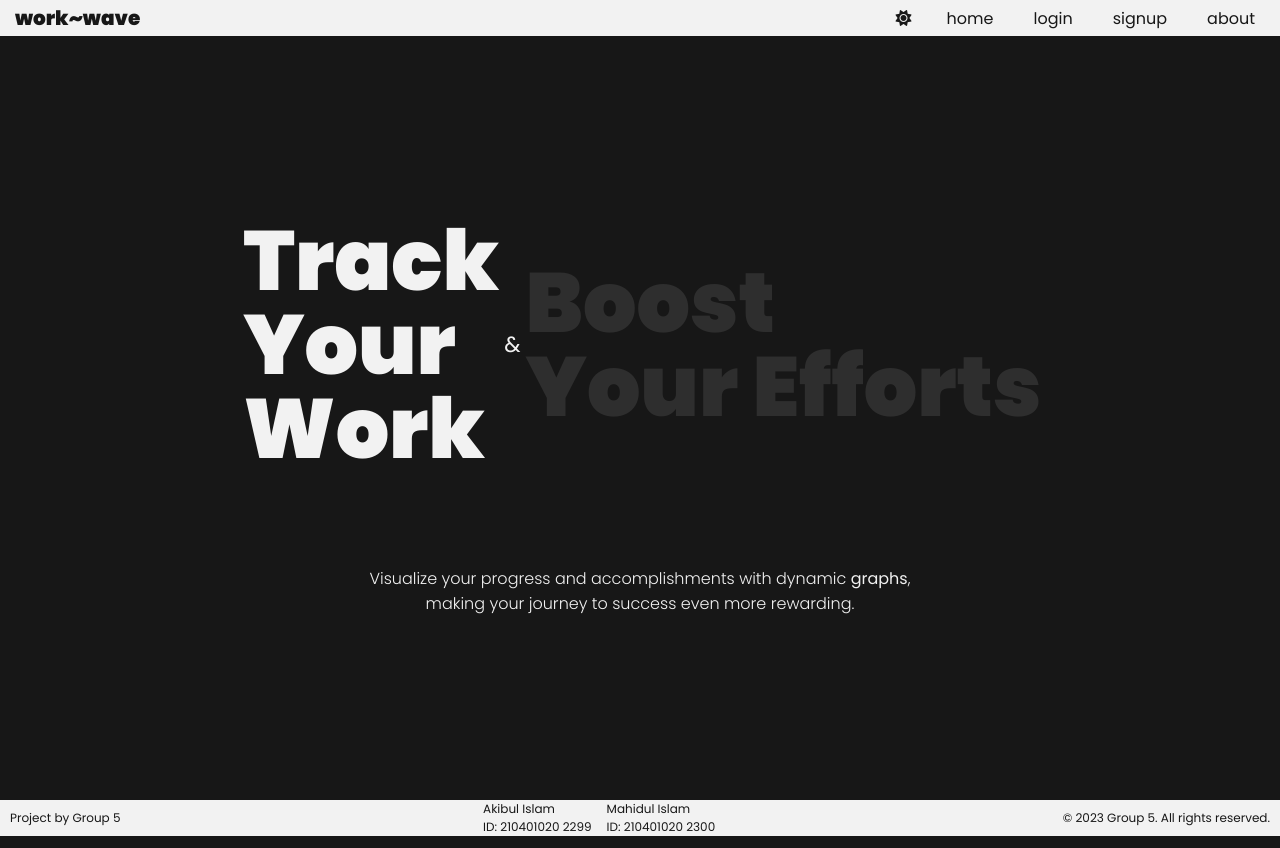
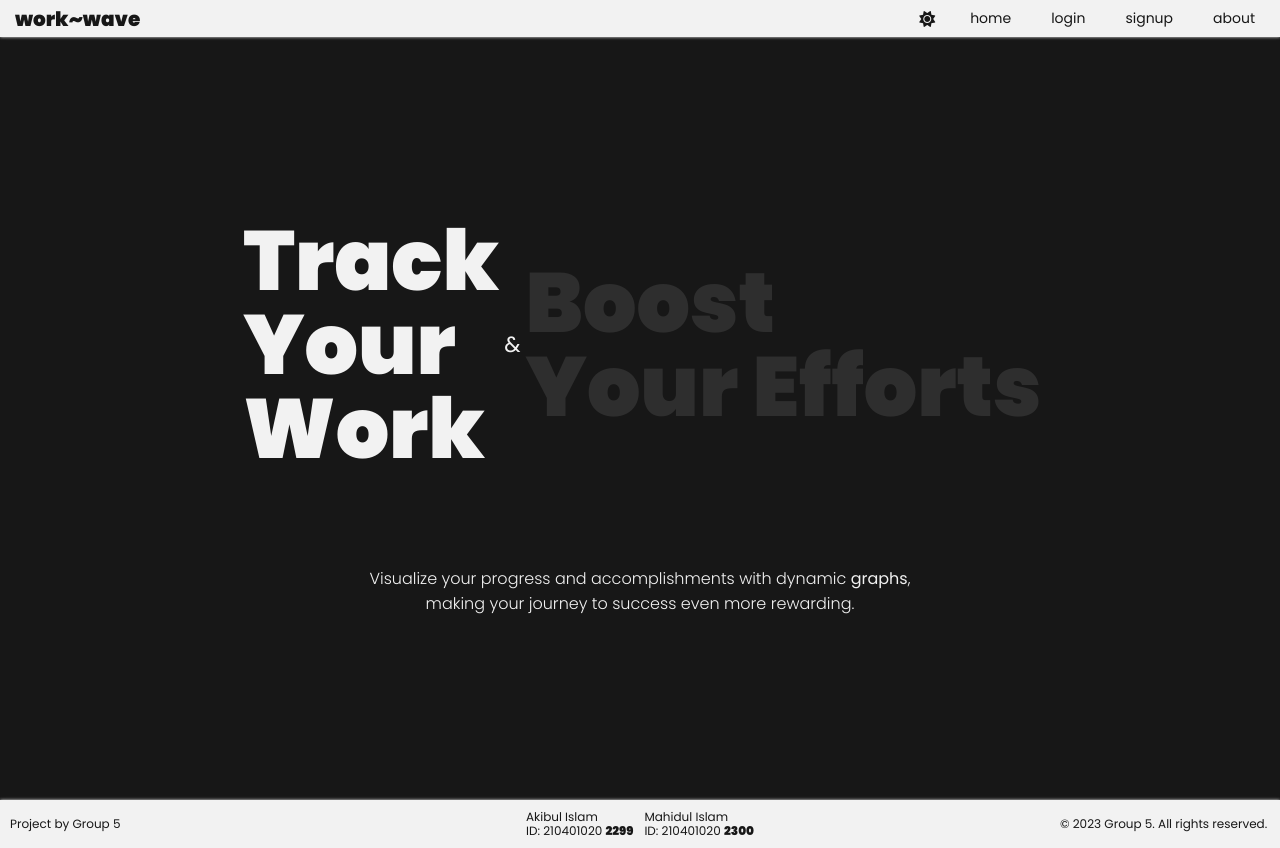
Before and after one commit to ReactiveX22/work-wave, a PHP site: page / in a window 1280 px wide. Run offline with PHP 8.4, Linux system fonts and the light colour scheme.

Commit message:
Refine header and footer

```diff
--- a/css/footer.css
+++ b/css/footer.css
@@ -13,25 +13,33 @@
   width: 100%;
   padding: 2px 0;
   margin: auto;
-  display: flex;
-  align-items: center;
-  justify-content: space-between;
-  padding: 0 10px;
-}
-
-.footer .credits,
-.team-info ul li p,
-.copyright {
-  font-size: 12px;
-}
-
-.team-info ul {
   display: inline-flex;
   justify-content: space-between;
   align-items: center;
+  padding: 5px 10px;
+  box-shadow: 0px 0px 3px var(--primary-text-color);
 }
 
-.team-info ul li {
-  list-style: none;
-  margin-left: 15px;
+.credits,
+.copyright {
+  font-size: 12px;
+  line-height: 14px;
+  width: 210px;
 }
+
+.team-info {
+  display: flex;
+  align-items: center;
+  justify-content: space-evenly;
+  width: 250px;
+}
+
+.team-info p {
+  font-size: 12px;
+  line-height: 14px;
+  padding: 5px 0;
+}
+
+.team-info b {
+  font-weight: 600;
+}
--- a/css/header.css
+++ b/css/header.css
@@ -10,11 +10,11 @@ nav {
   background-color: var(--primary-text-color);
   color: var(--primary-background-color);
   width: 100%;
-  padding: 2px 0;
+  padding: 0px 0;
+  box-shadow: 0px 0px 3px var(--primary-text-color);
 }
 
 nav .menu {
-  margin: auto;
   display: flex;
   align-items: center;
   justify-content: space-between;
@@ -22,7 +22,7 @@ nav .menu {
 }
 
 .menu .logo a {
-  padding: 5px 5px;
+  padding: 2px 5px;
   text-decoration: none;
   color: var(--primary-background-color);
   font-weight: 900;
@@ -30,26 +30,33 @@ nav .menu {
 }
 
 .menu ul {
-  display: inline-flex;
+  display: flex;
   align-items: center;
 }
 
 .menu ul li {
+  display: flex;
+  align-items: center;
   list-style: none;
   margin-left: 10px;
+  padding: 2px 0;
 }
 
 .menu ul li a {
+  font-weight: 400;
+  font-size: 14px;
   text-decoration: none;
   color: var(--primary-background-color);
   border-radius: 5px;
-  padding: 8px 15px;
-  transition: background-color 0.3s, color 0.3s;
+  padding: 6px 15px;
+  box-shadow: 0px 0px 0px var(--primary-background-color);
+  transition: background-color 0.3s, color 0.3s, box-shadow 0.3s;
 }
 
 .menu ul li a:hover {
   background-color: var(--primary-background-color);
   color: var(--primary-text-color);
+  box-shadow: 0px 0px 5px var(--primary-background-color);
 }
 
 .menu ul li .dark-mode-toggle {
@@ -58,10 +65,12 @@ nav .menu {
   border-radius: 5px;
   cursor: pointer;
   color: var(--primary-background-color);
-  transition: background-color 0.3s, color 0.3s;
+  box-shadow: 0px 0px 0px var(--primary-background-color);
+  transition: background-color 0.3s, color 0.3s, box-shadow 0.3s;
 }
 
 .menu ul li .dark-mode-toggle:hover {
   background-color: var(--primary-background-color);
   color: var(--primary-text-color);
+  box-shadow: 0px 0px 5px var(--primary-background-color);
 }
--- a/includes/footer.php
+++ b/includes/footer.php
@@ -1,5 +1,5 @@
 <head>
-    <link rel="stylesheet" href="./css/footer.css">
+    <link rel="stylesheet" href="./css/footer.css?v=2">
 </head>
 
 <div class="footer">
@@ -7,16 +7,12 @@
         <p>Project by Group 5</p>
     </div>
     <div class="team-info">
-        <ul>
-            <li>
-                <p>Akibul Islam</p>
-                <p>ID: 210401020 <b>2299</b></p>
-            </li>
-            <li>
-                <p>Mahidul Islam</p>
-                <p>ID: 210401020 <b>2300</b></p>
-            </li>
-        </ul>
+        <div class="m1">
+            <p>Akibul Islam<br>ID: 210401020 <b>2299</b></p>
+        </div>
+        <div class="m2">
+            <p>Mahidul Islam<br>ID: 210401020 <b>2300</b></p>
+        </div>
     </div>
     <div class="copyright">
         <p>&copy; 2023 Group 5. All rights reserved.</p>
--- a/includes/header.php
+++ b/includes/header.php
@@ -1,5 +1,5 @@
 <head>
-    <link rel="stylesheet" href="./css/header.css">
+    <link rel="stylesheet" href="css/header.css">
     <link rel="stylesheet" href="https://cdnjs.cloudflare.com/ajax/libs/font-awesome/6.0.0-beta3/css/all.min.css">
 </head>
 <nav>
--- a/pages/login.php
+++ b/pages/login.php
@@ -13,14 +13,14 @@
 
     <section class="login">
         <div class="login__box">
-            <form action="">
+            <form action="./includes/login.inc.php" method="post" enctype="multipart/form-data">
                 <h2>login</h2>
                 <div class="input__box">
-                    <label for="email">Email</label>
+                    <label for="username">Username</label>
                     <span class="icon">
                         <i class="fa-solid fa-envelope"></i>
                     </span>
-                    <input type="email" name="email" id="email">
+                    <input type="username" name="username" id="username">
                 </div>
                 <div class="input__box">
                     <label for="password">Password</label>
--- a/pages/signup.php
+++ b/pages/signup.php
@@ -9,7 +9,7 @@ require_once 'includes/signup_view.inc.php';
     <meta charset="UTF-8">
     <meta name="viewport" content="width=device-width, initial-scale=1.0">
     <link rel="stylesheet" id="themeLink" type="text/css" href="./css/themes/dark.css">
-    <link rel="stylesheet" href="./css/signup.css">
+    <link rel="stylesheet" href="./css/signup.css?v=1">
     <title>Signup</title>
 </head>
 
```
Also changed, not shown: includes/login.inc.php (added, +17 -0 lines), includes/signup.inc.php (+3 -4 lines), includes/login_contr.inc.php (added), includes/login_model.inc.php (added), includes/login_view.inc.php (added).
